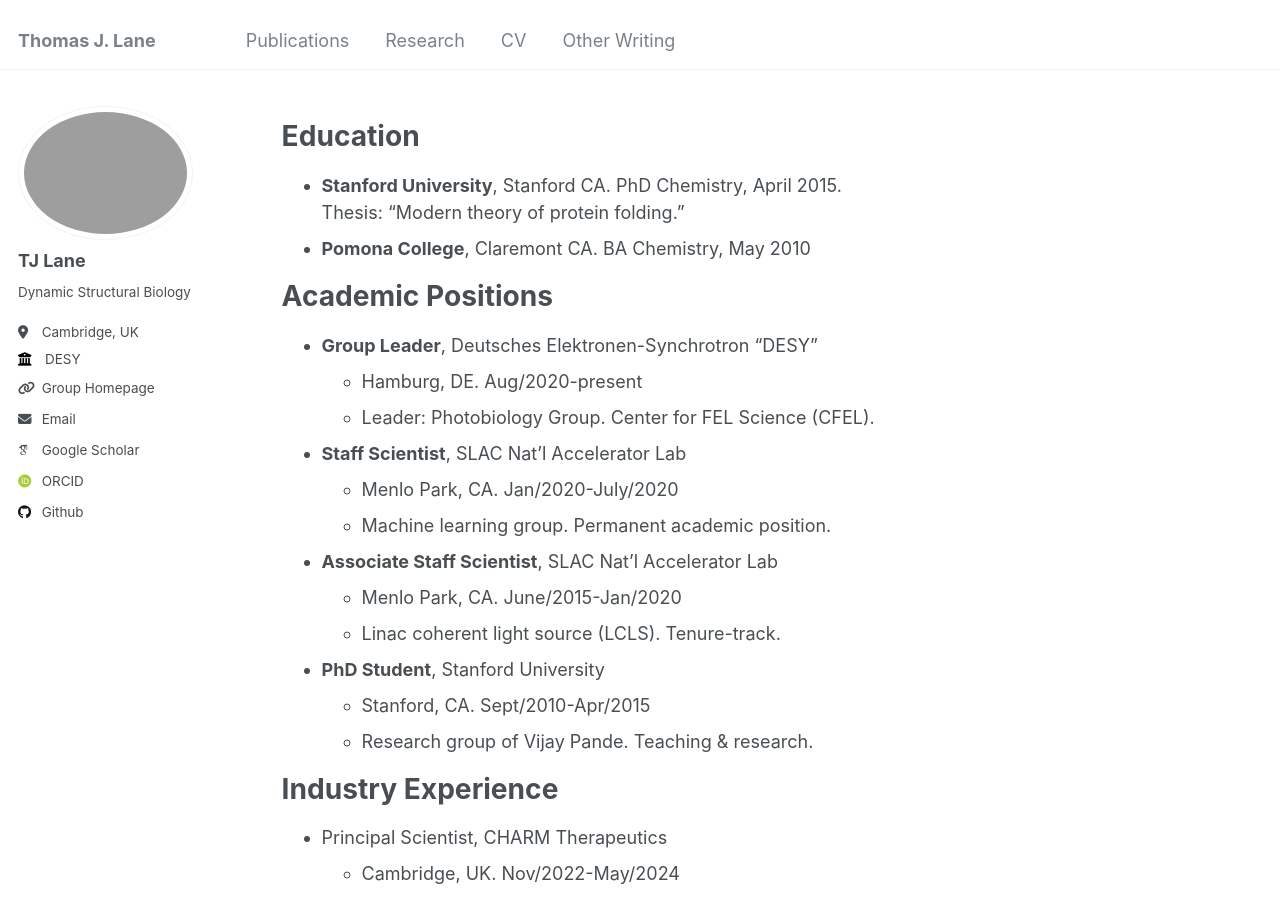
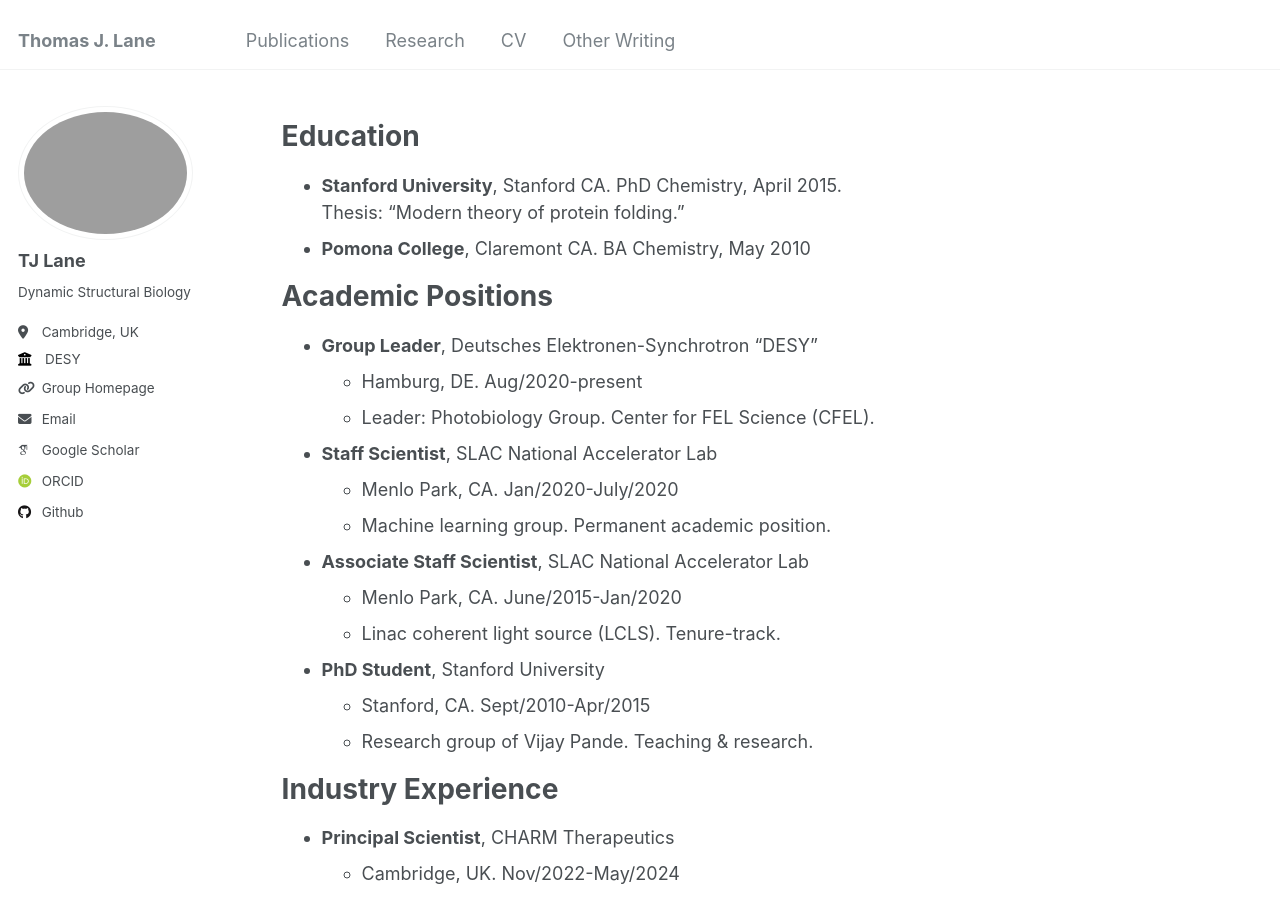
Before and after one commit to tjlane/tjlane.github.io, a Jekyll site: the page built from _pages/cv.md, in a window 1280 px wide and 900 px high. Built offline with Jekyll 4.4.1, drawn with Linux system fonts in a browser that asks for light colours; some web fonts are replaced.

Commit message:
minor CV tweaks

```diff
--- a/_pages/cv.md
+++ b/_pages/cv.md
@@ -20,10 +20,10 @@
 * **Group Leader**, Deutsches Elektronen-Synchrotron "DESY"
   * Hamburg, DE. Aug/2020-present
   * Leader: Photobiology Group. Center for FEL Science (CFEL).
-* **Staff Scientist**, SLAC Nat’l Accelerator Lab
+* **Staff Scientist**, SLAC National Accelerator Lab
   * Menlo Park, CA. Jan/2020-July/2020
   * Machine learning group. Permanent academic position.
-* **Associate Staff Scientist**, SLAC Nat’l Accelerator Lab
+* **Associate Staff Scientist**, SLAC National Accelerator Lab
   * Menlo Park, CA. June/2015-Jan/2020
   * Linac coherent light source (LCLS). Tenure-track.
 * **PhD Student**, Stanford University
@@ -32,7 +32,7 @@
 
 Industry Experience
 ======
-* Principal Scientist, CHARM Therapeutics
+* **Principal Scientist**, CHARM Therapeutics
   * Cambridge, UK. Nov/2022-May/2024
   * Technical strategy & ML/experiment intersection.
 
```
